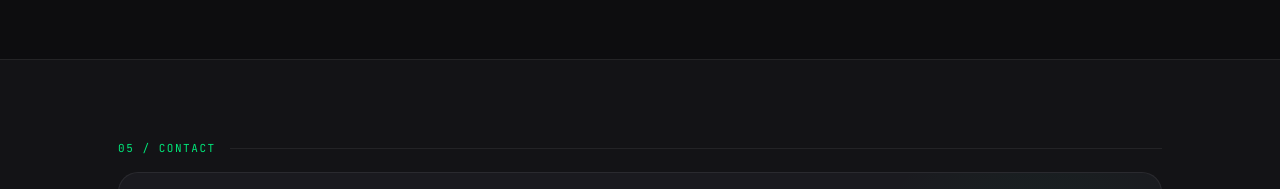
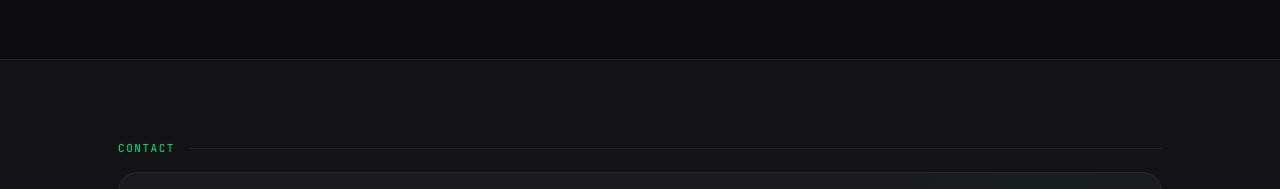
Before and after one commit to triplemvawulence-wq/My-Portfolio, a React (Vite) app: page / in a window 1280 px wide. Shown: the part 3304-3493 px from the top of the page. Built offline with nearby package versions, Linux system fonts and the light colour scheme.

Commit message:
Clean up comments in CallToAction.jsx
Removed comments for section labels and contact options in CallToAction component.

```diff
--- a/src/components/CallToAction.jsx
+++ b/src/components/CallToAction.jsx
@@ -19,18 +19,18 @@ const CallToAction = () => {
     }}>
       <div style={{ maxWidth: 1100, margin: '0 auto', padding: '0 28px' }}>
 
-        {/* Section label */}
+
         <div className="reveal" style={{ marginBottom: 16 }}>
           <div style={{ display: 'flex', alignItems: 'center', gap: 14 }}>
             <span style={{
               fontFamily: "'JetBrains Mono', monospace", fontSize: 11,
               color: 'var(--accent)', letterSpacing: '0.14em', textTransform: 'uppercase',
-            }}>05 / Contact</span>
+            }}>Contact</span>
             <div style={{ flex: 1, height: 1, background: 'var(--border)' }} />
           </div>
         </div>
 
-        {/* Big CTA card */}
+
         <div className="reveal delay-1" style={{
           background: 'var(--card)',
           border: '1px solid var(--border)',
@@ -38,7 +38,7 @@ const CallToAction = () => {
           position: 'relative', overflow: 'hidden',
           display: 'grid', gridTemplateColumns: '1fr auto', gap: 48, alignItems: 'center',
         }}>
-          {/* Glow */}
+
           <div style={{
             position: 'absolute', top: '-80px', right: '-80px',
             width: 400, height: 400,
@@ -63,7 +63,6 @@ const CallToAction = () => {
             </p>
           </div>
 
-          {/* Contact options */}
           <div style={{
             display: 'flex', flexDirection: 'column', gap: 12,
             position: 'relative', zIndex: 1, minWidth: 200,
@@ -111,7 +110,7 @@ const CallToAction = () => {
           </div>
         </div>
 
-        {/* Availability line */}
+
         <div className="reveal delay-2" style={{ marginTop: 24, display: 'flex', alignItems: 'center', gap: 10, justifyContent: 'center' }}>
           <span style={{ width: 8, height: 8, background: 'var(--accent)', borderRadius: '50%', animation: 'pulseDot 2s ease-in-out infinite' }} />
           <span style={{ fontFamily: "'DM Sans', sans-serif", fontSize: 14, color: 'var(--muted)' }}>
```
